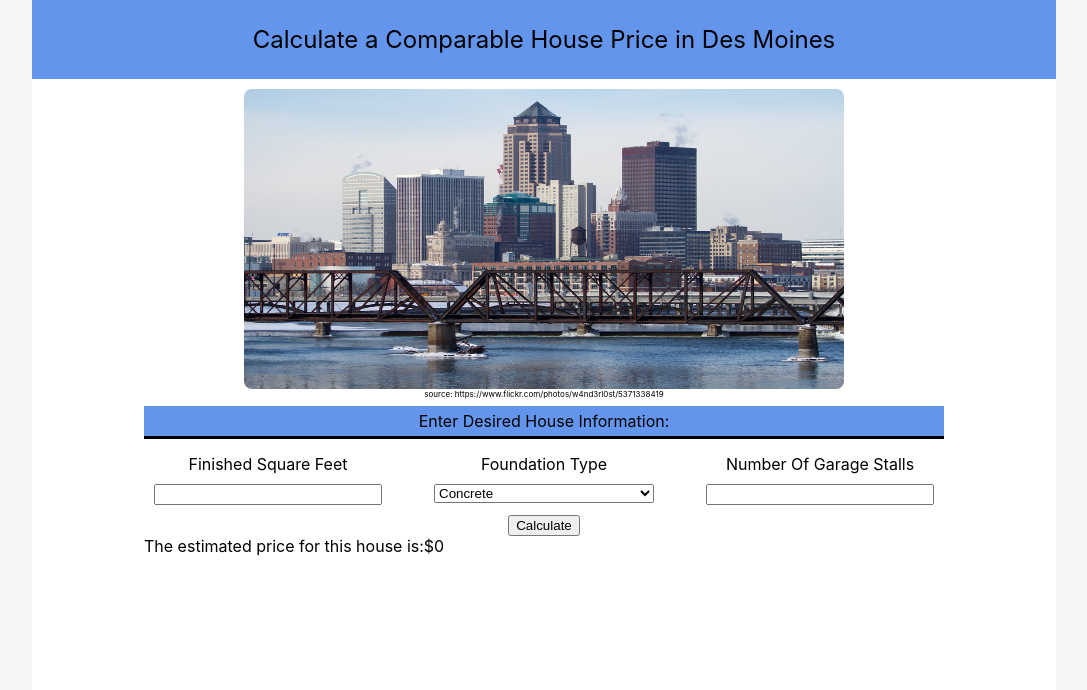
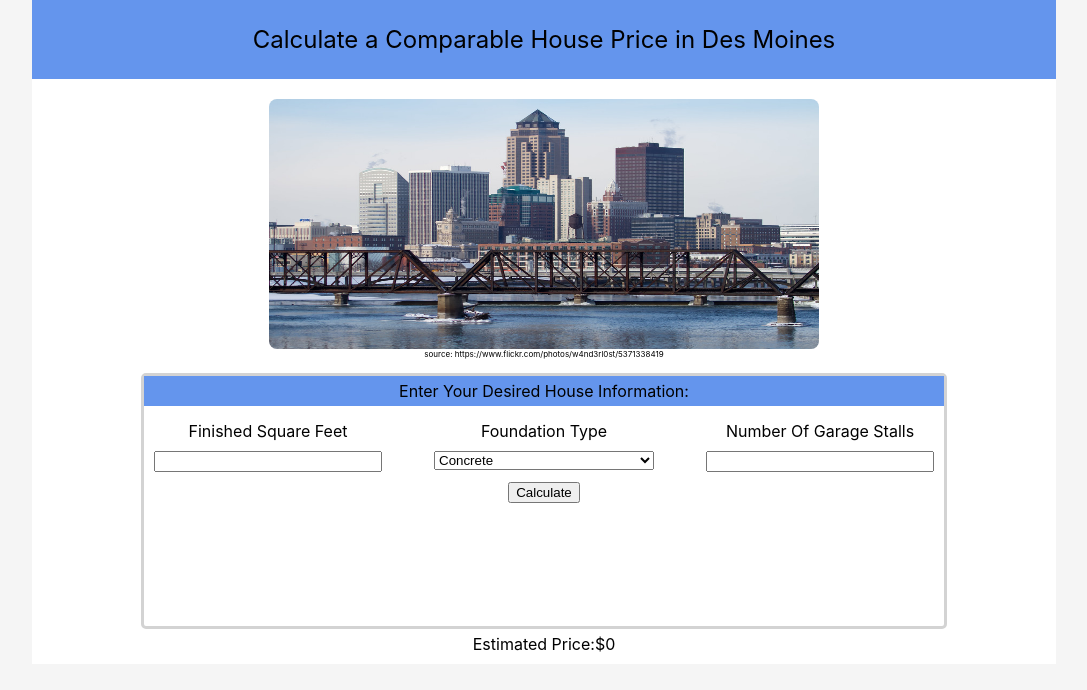
Before and after one commit to HansonMichaelR/PythonGroupProject, a React (Create React App) app in the folder purple-cobras-group-project-front-end/: page / in a window 1280 px wide. Shown: the top 690 px of the page, without its empty margins (96-1183 px from the left). Built offline with nearby package versions, Linux system fonts and the light colour scheme.

Commit message:
Yet more css

```diff
--- a/purple-cobras-group-project-front-end/src/components/front-end.css
+++ b/purple-cobras-group-project-front-end/src/components/front-end.css
@@ -1,7 +1,7 @@
 .header {
     font-size: 24px;
     padding: 25px;
-    margin-bottom: 10px;
+    margin-bottom: 20px;
     background-color: cornflowerblue;
 }
 
@@ -13,30 +13,30 @@
 }
 
 .des-moines-image {
-    height:300px;
-    width:600px;
+    height:250px;
+    width:550px;
     border-radius: 8px;
 }
 
 .image-source {
     font-size: 8px;
-    margin-bottom: 2px;
+    margin-bottom: 14px;
 }
 
 .inputs-container {
     justify-self: center;
     width: 800px;
-    height: 300px;
+    height: 250px;
     border-radius: 5px;
+    border: solid lightgray;
+    margin-bottom: 5px;
 }
 
 .input-directions {
     background-color:cornflowerblue;
-    border-bottom: solid;
     margin-bottom: 15px;
     padding-bottom: 5px;
     padding-top: 5px;
-    margin-top: 5px;
 }
 
 .form {
@@ -48,6 +48,7 @@
     display: flex;
     flex-direction: row;
     justify-content: space-between;
+    flex-wrap: wrap;
 }
 
 .input {
@@ -63,4 +64,5 @@
 .result-container {
     display: flex;
     flex-direction: row;
+    margin-bottom: 10px;
 }
--- a/purple-cobras-group-project-front-end/src/components/front-end.js
+++ b/purple-cobras-group-project-front-end/src/components/front-end.js
@@ -11,7 +11,7 @@ export const FrontEnd = () => {
             <div className='image-source'>source: https://www.flickr.com/photos/w4nd3rl0st/5371338419</div>
 
             <div className='inputs-container'>
-                <div className='input-directions'>Enter Desired House Information:</div>
+                <div className='input-directions'>Enter Your Desired House Information:</div>
                 <Formik
                       initialValues={{ finishedSquareFeet: '', numberOfGarageStalls: '', foundationType: '.85'}}
                       onSubmit={(values, { setSubmitting }) => {
@@ -50,10 +50,10 @@ export const FrontEnd = () => {
                         </Form>
                       )}
                 </Formik>
-                <div className='result-container'>
-                  <div>The estimated price for this house is:</div>
-                  <div>${prediction}</div>
-                </div>
+            </div>
+            <div className='result-container'>
+              <div>Estimated Price:</div>
+              <div>${prediction}</div>
             </div>
         </div>
     );
```
